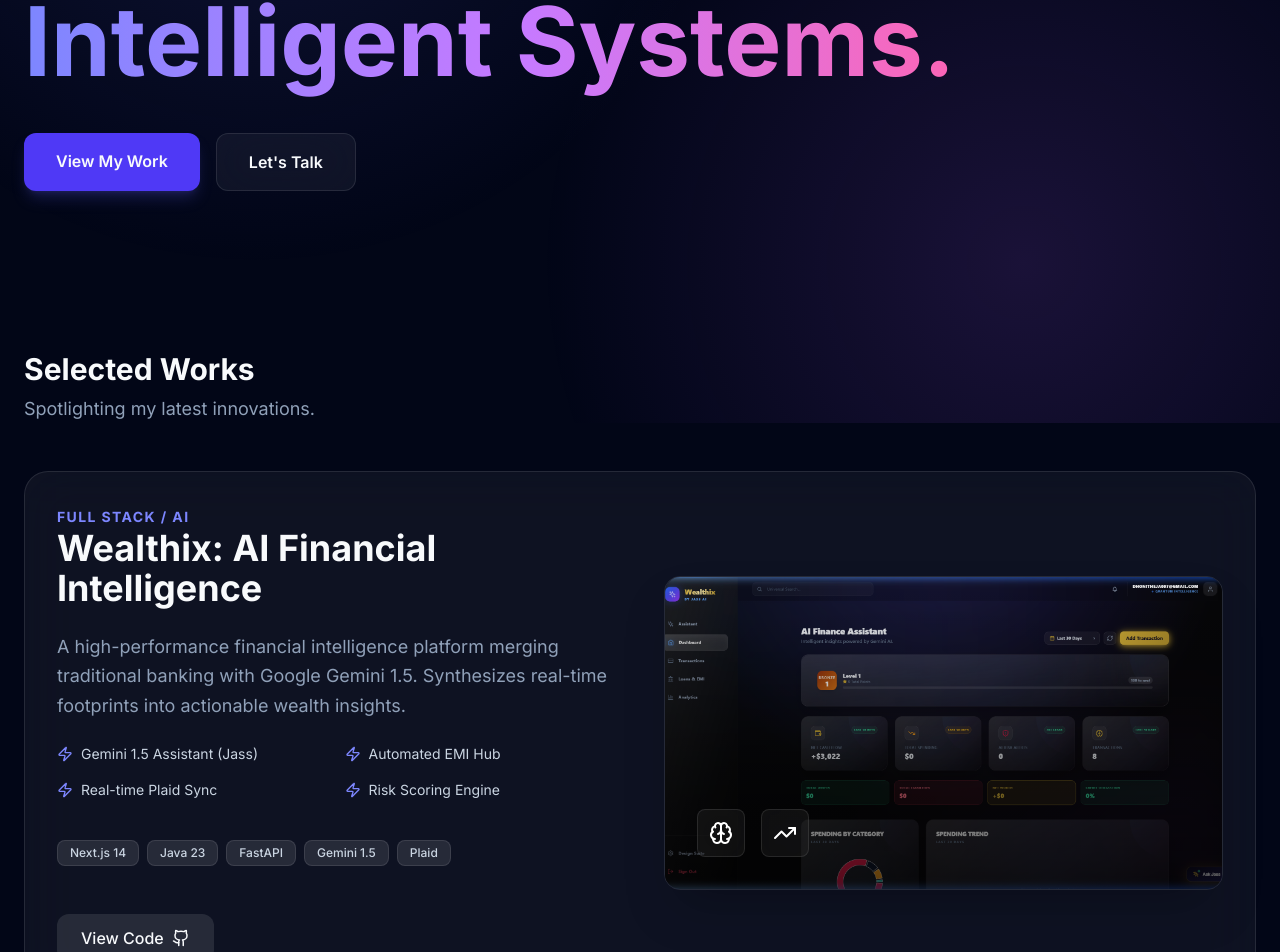
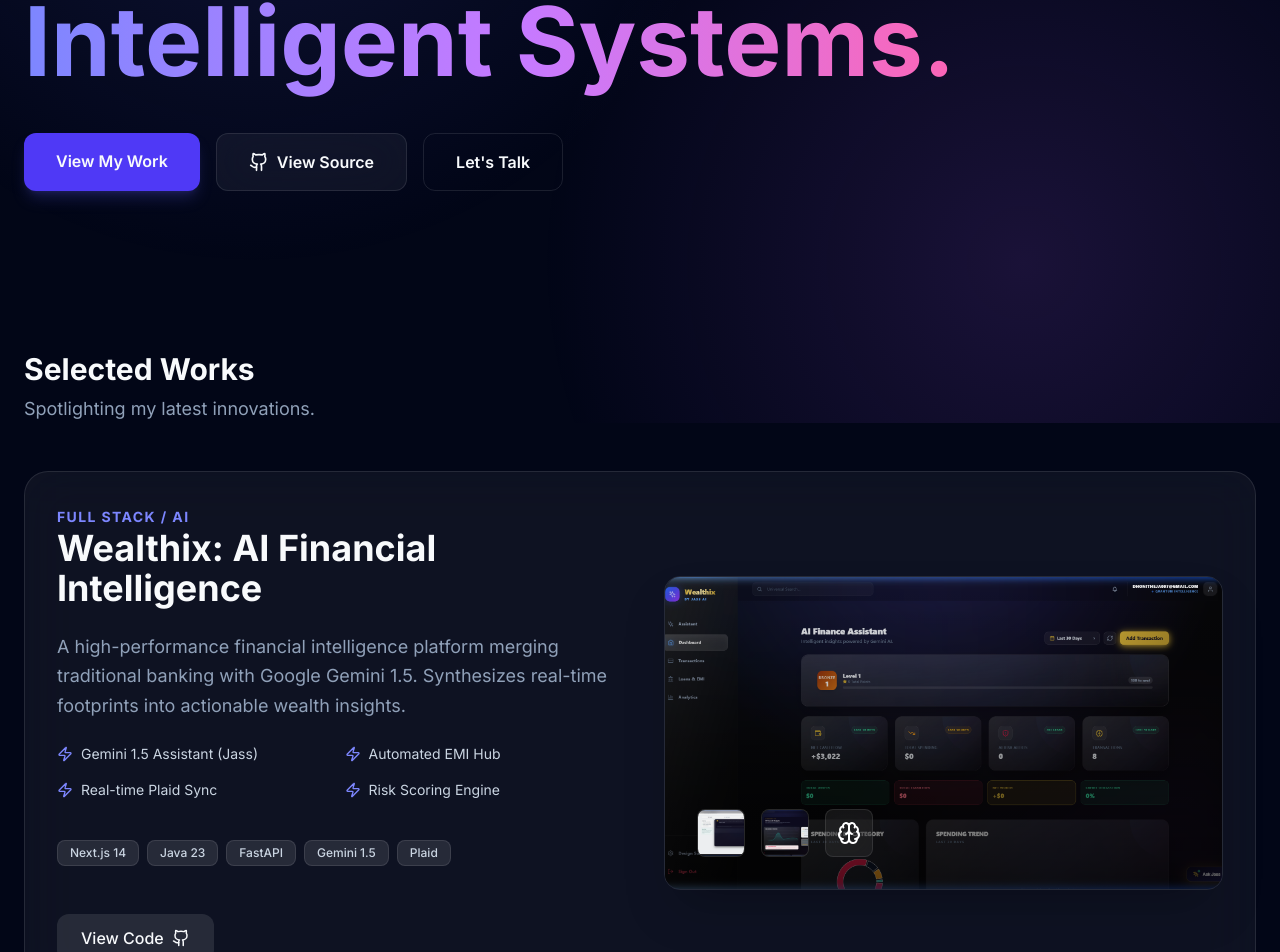
Before and after one commit to dhonitheja/personal-portfolio, a Next.js app: page / in a window 1280 px wide. Shown: the part 377-1329 px from the top of the page. Built offline with nearby package versions, Linux system fonts and the light colour scheme.

Commit message:
feat: add GitHub links to navigation and hero

```diff
--- a/src/app/page.tsx
+++ b/src/app/page.tsx
@@ -55,7 +55,8 @@
       "Automated EMI Hub",
       "Real-time Plaid Sync",
       "Risk Scoring Engine"
-    ]
+    ],
+    screenshots: ["/media/ai_assistant.png", "/media/ai_insights.png"]
   },
   {
     title: "AI Directory Pro",
@@ -109,6 +110,9 @@
             <a href="#work" className="hover:text-white transition-colors">Work</a>
             <a href="#about" className="hover:text-white transition-colors">About</a>
             <a href="#contact" className="hover:text-white transition-colors">Contact</a>
+            <a href="https://github.com/dhonitheja/personal-portfolio" target="_blank" className="hover:text-white transition-colors group flex items-center gap-1">
+              Github <ExternalLink size={14} className="group-hover:translate-x-0.5 group-hover:-translate-y-0.5 transition-transform" />
+            </a>
           </div>
         </div>
       </nav>
@@ -129,11 +133,14 @@
               Building the future of <br />
               <span className="text-gradient">Intelligent Systems.</span>
             </h1>
-            <div className="flex gap-4">
+            <div className="flex flex-wrap gap-4">
               <a href="#work" className="px-8 py-4 bg-indigo-600 hover:bg-indigo-500 rounded-xl font-semibold transition-all shadow-lg shadow-indigo-500/20">
                 View My Work
               </a>
-              <a href="#contact" className="px-8 py-4 glass glass-hover rounded-xl font-semibold transition-all">
+              <a href="https://github.com/dhonitheja/personal-portfolio" target="_blank" className="px-8 py-4 glass glass-hover rounded-xl font-semibold transition-all flex items-center gap-2">
+                <Github size={20} /> View Source
+              </a>
+              <a href="#contact" className="px-8 py-4 border border-white/10 hover:bg-white/5 rounded-xl font-semibold transition-all">
                 Let's Talk
               </a>
             </div>
@@ -206,12 +213,13 @@
                   />
                   <div className="absolute inset-0 bg-gradient-to-t from-black/60 to-transparent flex items-end p-8">
                     <div className="flex gap-4">
-                      {/* Additional mini screenshots or icons */}
-                      <div className="w-12 h-12 rounded-lg glass flex items-center justify-center">
+                      {project.screenshots?.map((shot, i) => (
+                        <div key={i} className="w-12 h-12 rounded-lg glass overflow-hidden border border-white/20">
+                          <img src={shot} alt="Screenshot" className="w-full h-full object-cover" />
+                        </div>
+                      ))}
+                      <div className="w-12 h-12 rounded-lg glass flex items-center justify-center border border-white/20">
                         <Brain className="text-white" size={24} />
-                      </div>
-                      <div className="w-12 h-12 rounded-lg glass flex items-center justify-center">
-                        <TrendingUp className="text-white" size={24} />
                       </div>
                     </div>
                   </div>
```
Also changed, not shown: public/media/ai_assistant.png (added), public/media/ai_insights.png (added).
